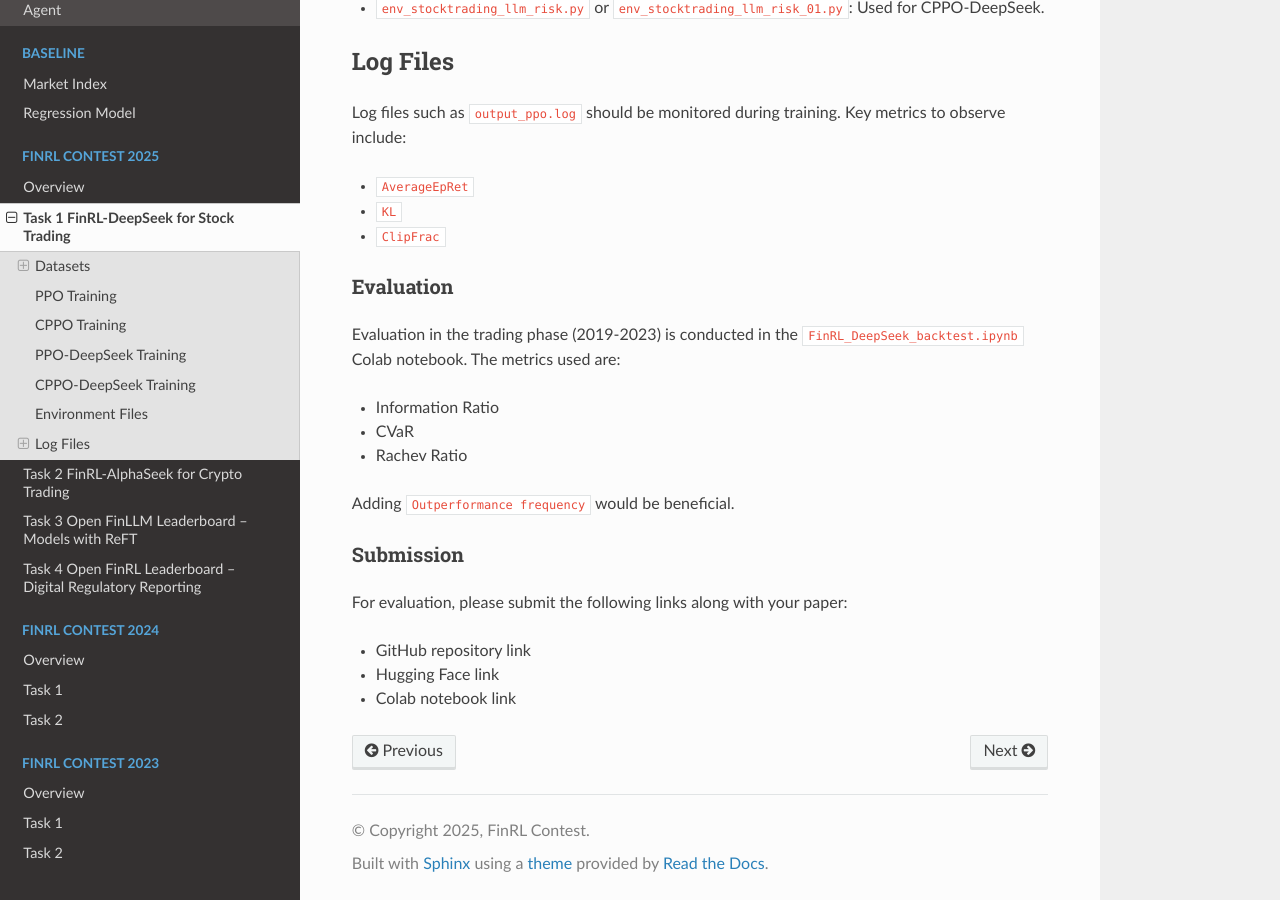
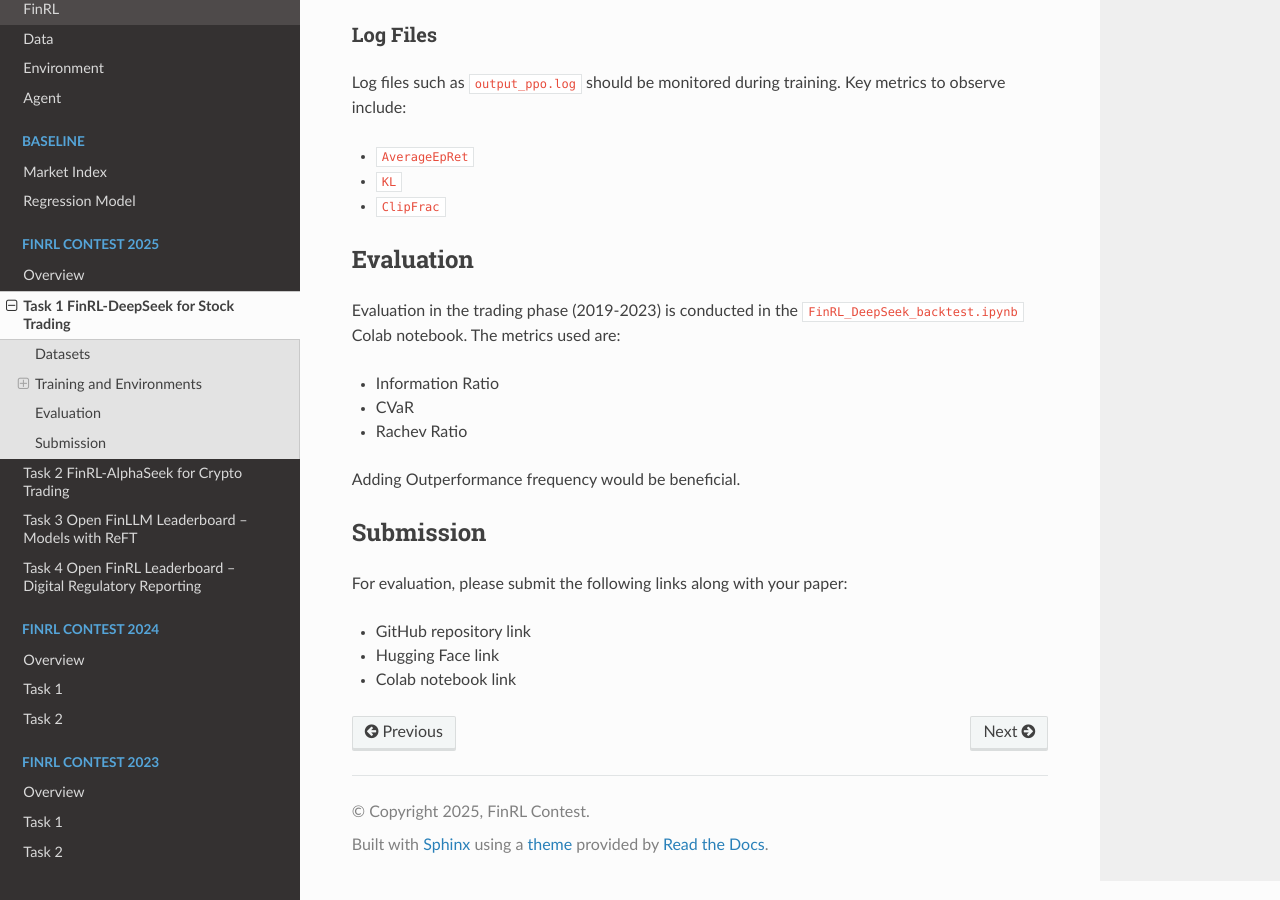
Before and after one commit to Xingyu025/FinAI-Contest, a Sphinx documentation site: the page built from docs/source/finrl2025/task1.rst, in a window 1280 px wide and 900 px high, scrolled down 1342 px. Built offline with Sphinx 7.4.7 and the Read the Docs theme 3.1.0, drawn with Linux system fonts in a browser that asks for light colours.

```diff
--- a/docs/source/finrl2025/task1.rst
+++ b/docs/source/finrl2025/task1.rst
@@ -12,12 +12,12 @@ The `Financial News and Stock Price Integration Dataset (FNSPID) <https://huggin
 Participants are also encouraged to utilize publicly available data, such as Twitter, or develop scraping/API AI agents for this purpose. Some teams can choose to focus their submission on improving the dataset, while others may focus on enhancing trading agents.
 
 Training and Environments
-=========================
+------------
 
 To train the various models, follow the instructions below:
 
 PPO Training
-------------
+=========================
 
 To train the PPO model, run the following command:
 
@@ -26,22 +26,22 @@ To train the PPO model, run the following command:
     nohup mpirun --allow-run-as-root -np 8 python train_ppo.py > output_ppo.log 2>&1 &
 
 CPPO Training
--------------
+=========================
 
 To train the CPPO model, use the script ``train_cppo.py``
 
 PPO-DeepSeek Training
----------------------
+=========================
 
 For training PPO-DeepSeek, use the script ``train_ppo_llm.py``
 
 CPPO-DeepSeek Training
-----------------------
+=========================
 
 For training CPPO-DeepSeek, use the script ``train_cppo_llm_risk.py``
 
 Environment Files
------------------
+=========================
 
 The environment files for each model are as follows:
 
@@ -50,7 +50,7 @@ The environment files for each model are as follows:
 - ``env_stocktrading_llm_risk.py`` or ``env_stocktrading_llm_risk_01.py``: Used for CPPO-DeepSeek.
 
 Log Files
----------
+=========================
 
 Log files such as ``output_ppo.log`` should be monitored during training. Key metrics to observe include:
 
@@ -59,7 +59,7 @@ Log files such as ``output_ppo.log`` should be monitored during training. Key me
 - ``ClipFrac``
 
 Evaluation
-==========
+------------
 
 Evaluation in the trading phase (2019-2023) is conducted in the ``FinRL_DeepSeek_backtest.ipynb`` Colab notebook. The metrics used are:
 
@@ -67,10 +67,10 @@ Evaluation in the trading phase (2019-2023) is conducted in the ``FinRL_DeepSeek
 - CVaR
 - Rachev Ratio
 
-Adding ``Outperformance frequency`` would be beneficial.
+Adding Outperformance frequency would be beneficial.
 
 Submission
-==========
+------------
 
 For evaluation, please submit the following links along with your paper:
 
```
